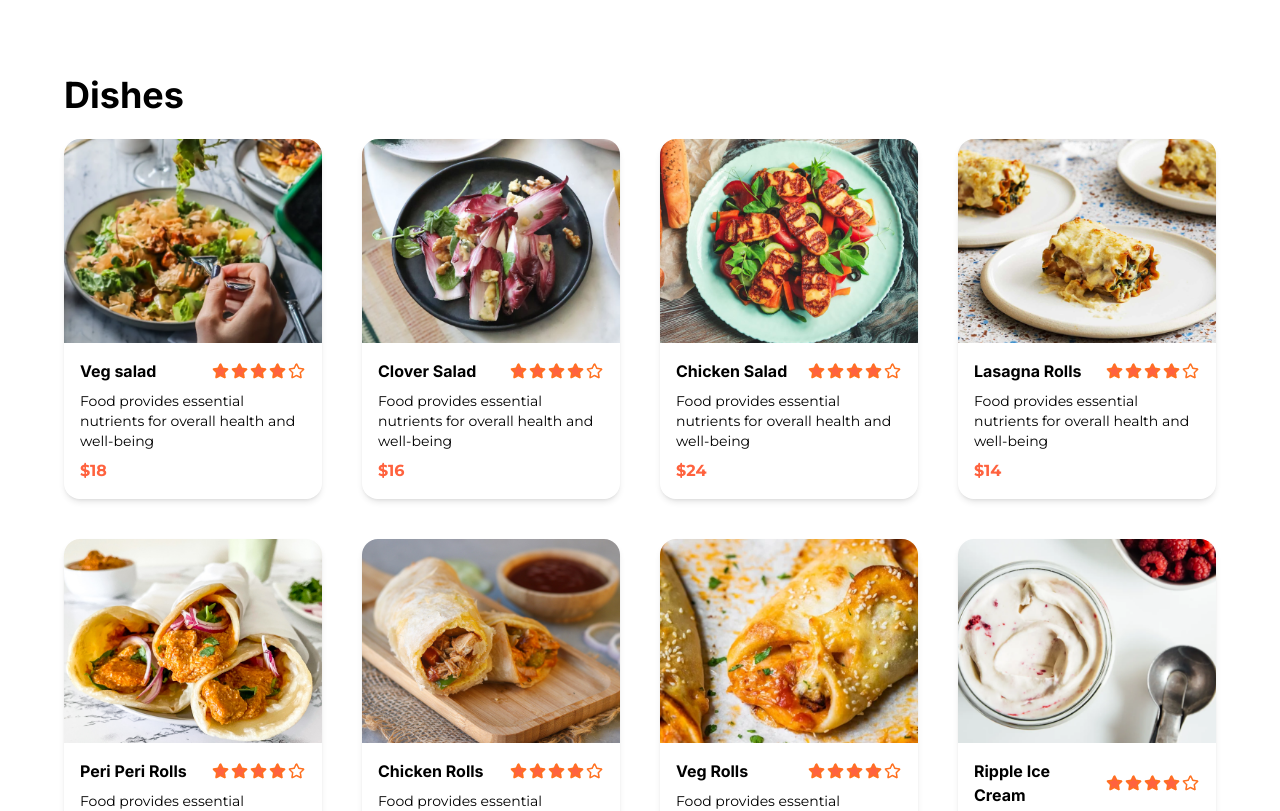
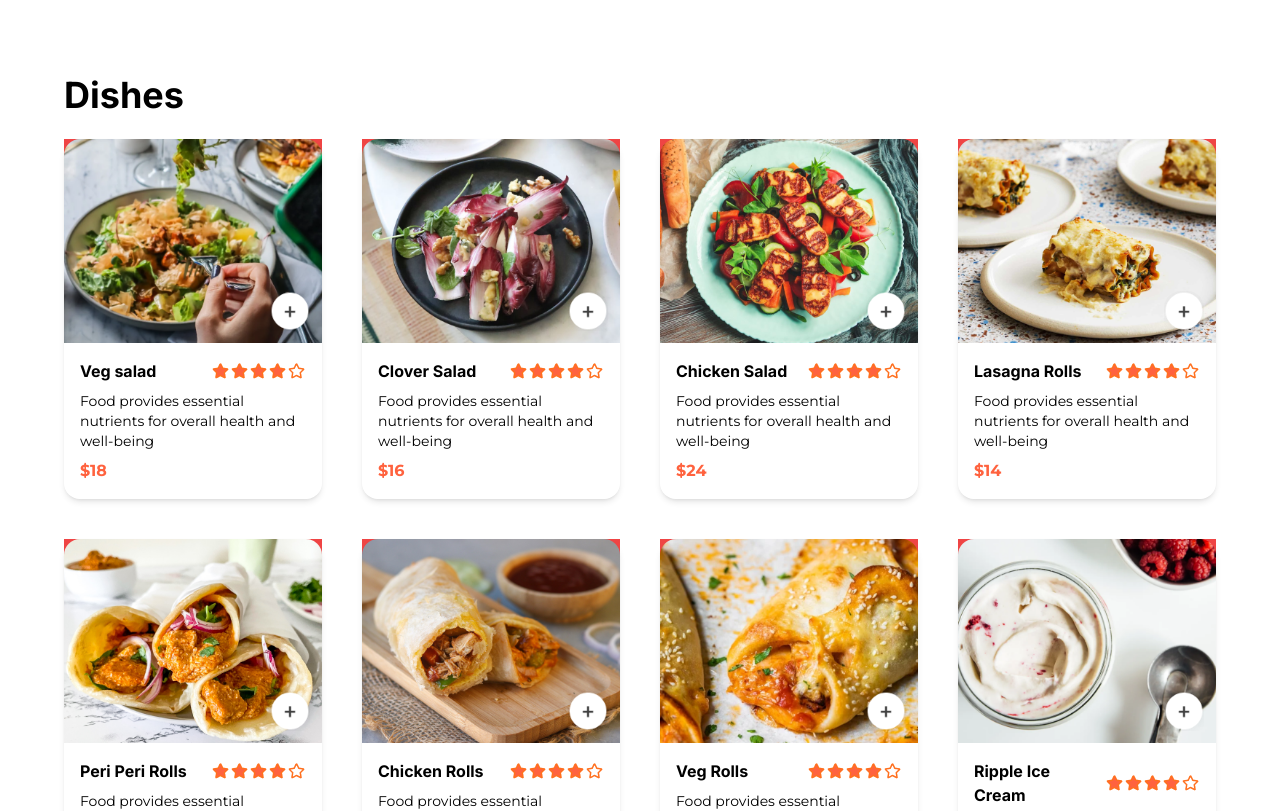
Before and after one commit to IGUIDER-AMINE/food_delivery, a Next.js app: page / in a window 1280 px wide. Shown: the part 1200-2011 px from the top of the page. Built offline with nearby package versions, Linux system fonts and the light colour scheme.

Commit message:
finish footer

```diff
--- a/components/sections/Dishes.tsx
+++ b/components/sections/Dishes.tsx
@@ -13,13 +13,21 @@ const Dishes = () => {
               key={index}
               className="gap-y-2 cursor-pointer shadow-md rounded-2xl"
             >
-              <div>
+              <div className="relative bg-red-500">
                 <Image
                   className="object-cover rounded-t-2xl w-full min-w-[104px] h-[204px]"
                   src={item?.image}
                   alt={item?.name}
                   quality={100}
                 />
+                <button className="absolute bottom-3 right-3">
+                  <Image
+                    className="object-cover rounded-t-2xl w-10"
+                    src={assets.add_icon_white}
+                    alt={item?.name}
+                    quality={100}
+                  />
+                </button>
               </div>
               <div className="p-4 space-y-2">
                 <div className="flex gap-x-2 justify-between">
```
